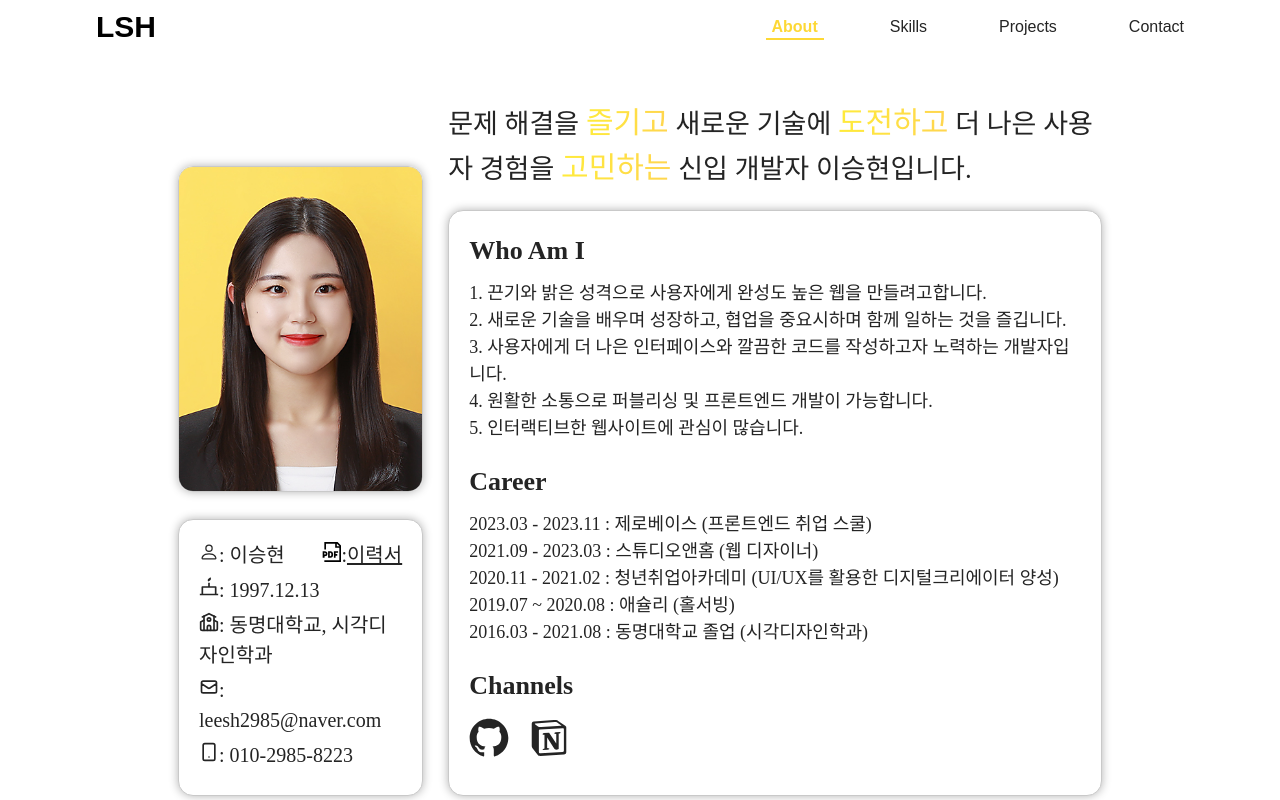
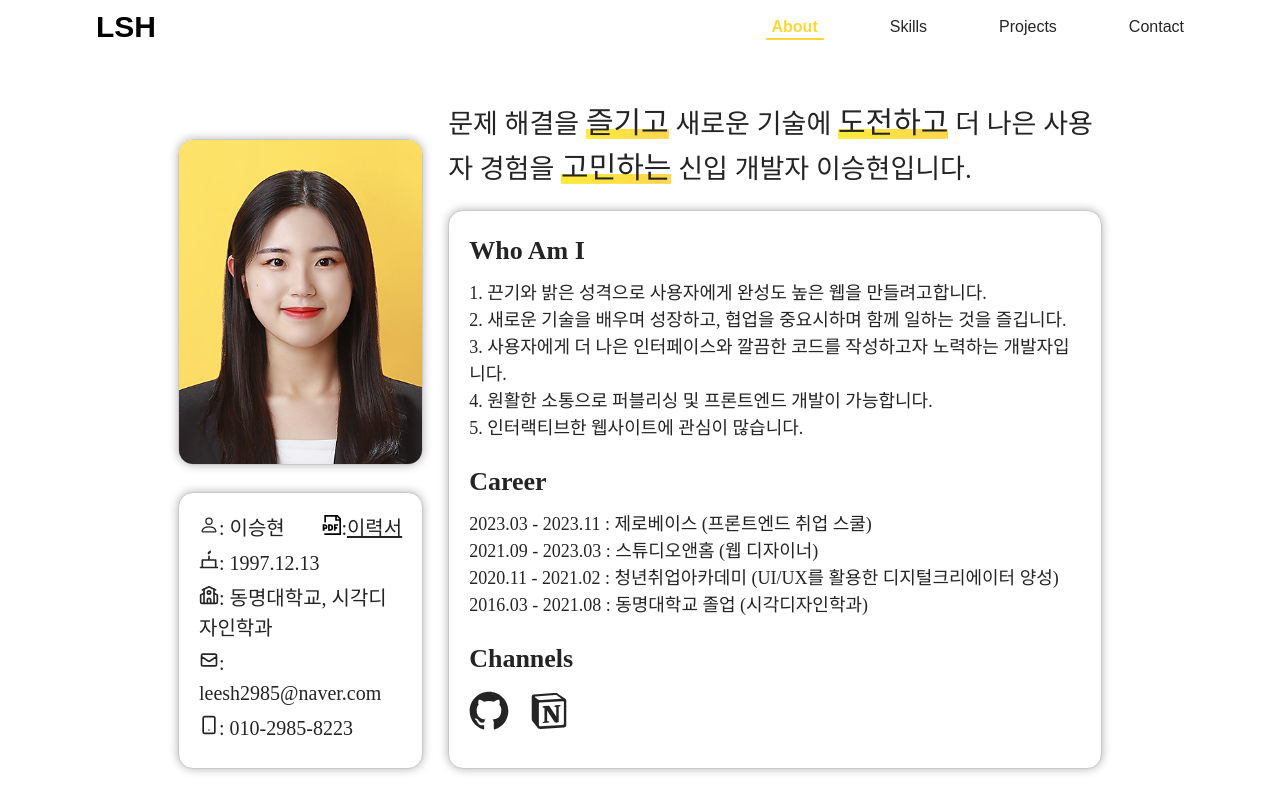
Before and after one commit to leesh2985/Portfolio, a React (Vite) app: page / in a window 1280 px wide. Shown: the top 800 px of the page. Built offline with nearby package versions, Linux system fonts and the light colour scheme.

Commit message:
# Docs : 타이핑효과 제거

```diff
--- a/src/page/About.tsx
+++ b/src/page/About.tsx
@@ -6,59 +6,9 @@ import { HiOutlineMail } from 'react-icons/hi';
 import { GrDocumentPdf } from 'react-icons/gr';
 import { FiSmartphone } from 'react-icons/fi';
 import { RxGithubLogo, RxNotionLogo } from 'react-icons/rx';
-import { forwardRef, useEffect, useState } from 'react';
+import { forwardRef } from 'react';
 
 const About = forwardRef<HTMLDivElement>((_props, ref) => {
-  const txt1 = '즐기고';
-  const txt2 = '도전하고';
-  const txt3 = '고민하는';
-
-  const [Text1, setText1] = useState('');
-  const [Text2, setText2] = useState('');
-  const [Text3, setText3] = useState('');
-  const [Count1, setCount1] = useState(0);
-  const [Count2, setCount2] = useState(0);
-  const [Count3, setCount3] = useState(0);
-
-  useEffect(() => {
-    const interval1 = setInterval(() => {
-      setText1(prevText => prevText + txt1[Count1]);
-      setCount1(Count1 + 1);
-    }, 300);
-
-    if (Count1 === txt1.length) {
-      clearInterval(interval1);
-    }
-
-    return () => clearInterval(interval1);
-  }, [Count1, Text1, txt1.length]);
-
-  useEffect(() => {
-    const interval2 = setInterval(() => {
-      setText2(prevText => prevText + txt2[Count2]);
-      setCount2(Count2 + 1);
-    }, 300);
-
-    if (Count2 === txt2.length) {
-      clearInterval(interval2);
-    }
-
-    return () => clearInterval(interval2);
-  }, [Count2, Text2, txt2.length]);
-
-  useEffect(() => {
-    const interval3 = setInterval(() => {
-      setText3(prevText => prevText + txt3[Count3]);
-      setCount3(Count3 + 1);
-    }, 300);
-
-    if (Count3 === txt3.length) {
-      clearInterval(interval3);
-    }
-
-    return () => clearInterval(interval3);
-  }, [Count3, Text3, txt3.length]);
-
   return (
     <AboutContainer ref={ref}>
       <InfoContainer>
@@ -93,8 +43,8 @@ const About = forwardRef<HTMLDivElement>((_props, ref) => {
       </InfoContainer>
       <IntroduceContainer>
         <PointTitle>
-          문제 해결을 <PointSpan>{Text1}</PointSpan> 새로운 기술에 <PointSpan>{Text2}</PointSpan> 더 나은 사용자 경험을{' '}
-          <PointSpan>{Text3}</PointSpan> 신입 개발자 이승현입니다.
+          문제 해결을 <PointSpan>즐기고</PointSpan> 새로운 기술에 <PointSpan>도전하고</PointSpan> 더 나은 사용자 경험을{' '}
+          <PointSpan>고민하는</PointSpan> 신입 개발자 이승현입니다.
         </PointTitle>
         <TextContainer>
           <IntroSection>
@@ -120,7 +70,6 @@ const About = forwardRef<HTMLDivElement>((_props, ref) => {
                 <li>2023.03 - 2023.11 : 제로베이스 (프론트엔드 취업 스쿨)</li>
                 <li>2021.09 - 2023.03 : 스튜디오앤홈 (웹 디자이너)</li>
                 <li>2020.11 - 2021.02 : 청년취업아카데미 (UI/UX를 활용한 디지털크리에이터 양성)</li>
-                <li>2019.07 ~ 2020.08 : 애슐리 (홀서빙)</li>
                 <li>2016.03 - 2021.08 : 동명대학교 졸업 (시각디자인학과)</li>
               </ol>
             </IntroContent>
@@ -288,10 +237,12 @@ const PointTitle = styled.div`
 const PointSpan = styled.span`
   font-weight: bold;
   font-size: 43px;
-  background: linear-gradient(to right, #ffeb3b, #ffd54f);
-  color: transparent;
-  -webkit-background-clip: text;
-  background-clip: text;
+  background-image: linear-gradient(to right, #ffeb3b, #ffd54f);
+  -webkit-background-position: bottom;
+  background-position: bottom;
+  -webkit-background-size: 100% 30%;
+  background-size: 100% 30%;
+  background-repeat: no-repeat;
 
   @media (max-width: 1440px) {
     font-size: 30px;
```
